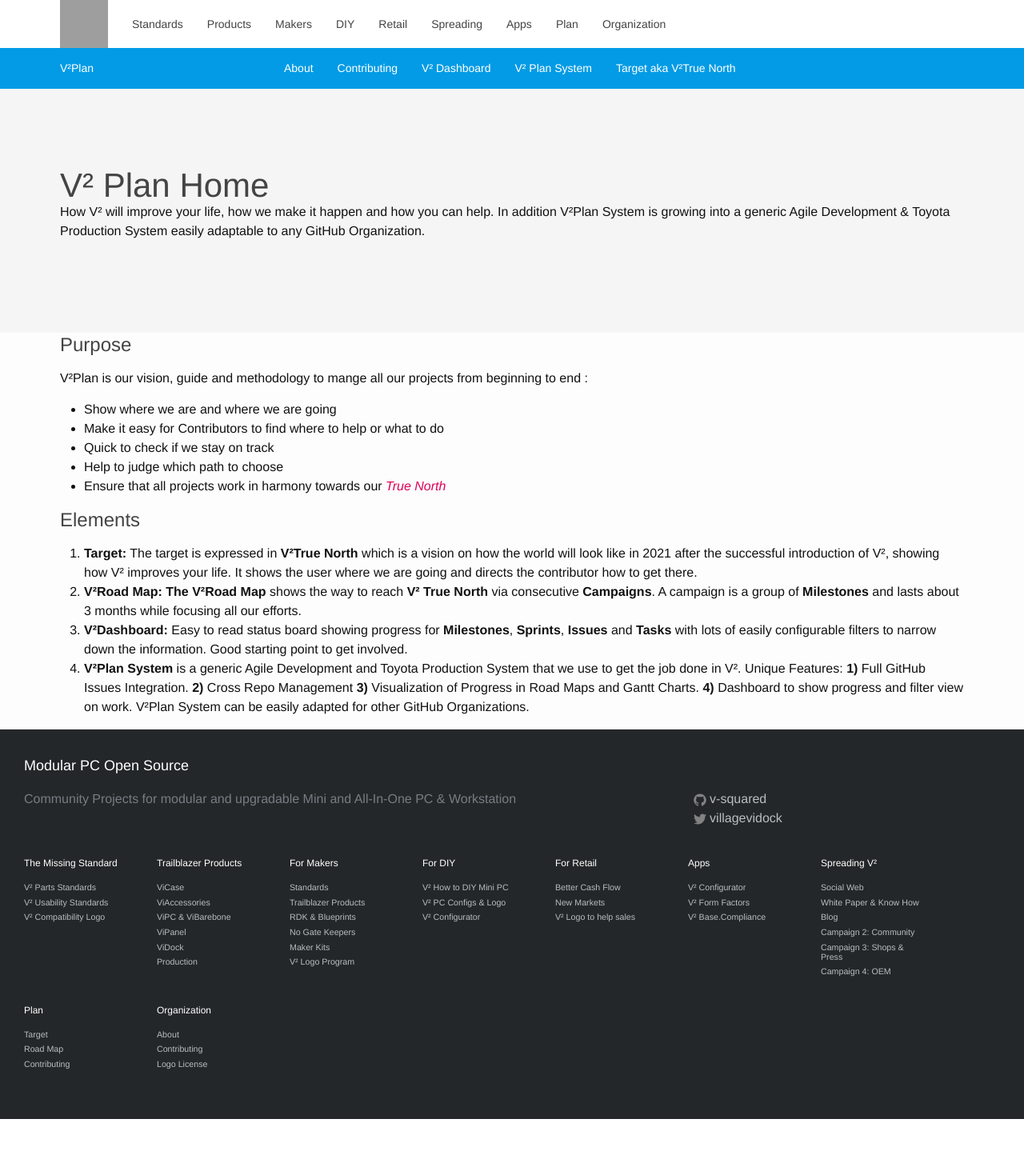
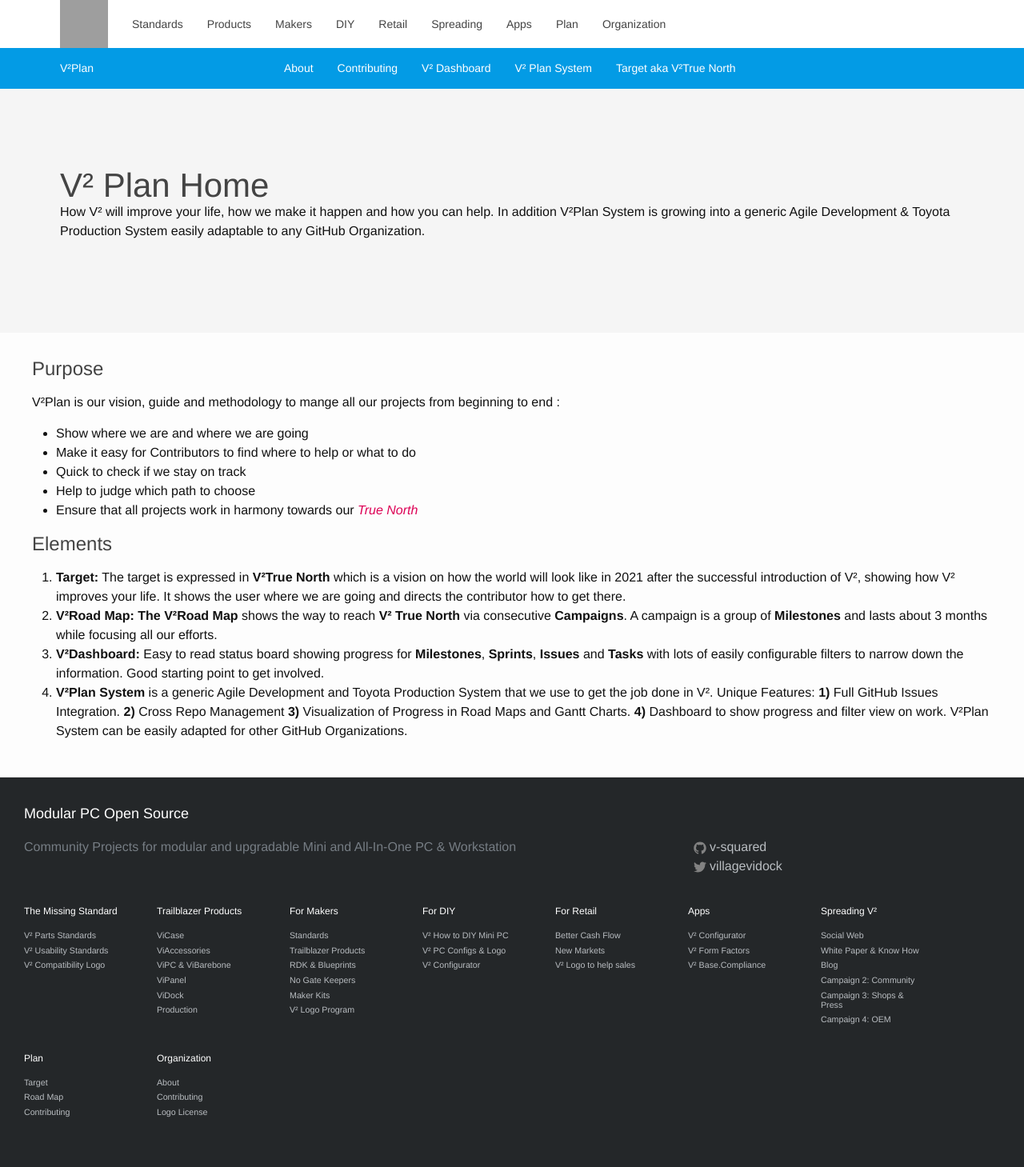
Before and after one commit to V-Squared/v2-Plan, a Jekyll site: the page built from index.md, in a window 1280 px wide. Shown: the whole page at 80% size. Built offline with Jekyll 4.4.1, drawn with Linux system fonts in a browser that asks for light colours; nearby versions of some CDN libraries; before the commit the page ends 1399 px from its top, so only the background shows below that; grey boxes are pictures that could not be loaded.

Commit message:
added padding to page content

```diff
--- a/_layouts/default.html
+++ b/_layouts/default.html
@@ -16,7 +16,7 @@
           <p>{{ page.description }}</p>
         </div>
       </div>
-      <div class="uk-container uk-container-center">
+      <div class="uk-container content-body uk-container-center">
         {{ content }}
       </div>
     </div>
--- a/_sass/_layout.scss
+++ b/_sass/_layout.scss
@@ -379,3 +379,6 @@
     border-width: 5px;
     margin-left: -5px;
 }
+.content-body {
+    padding: 30px 0;
+}
```
